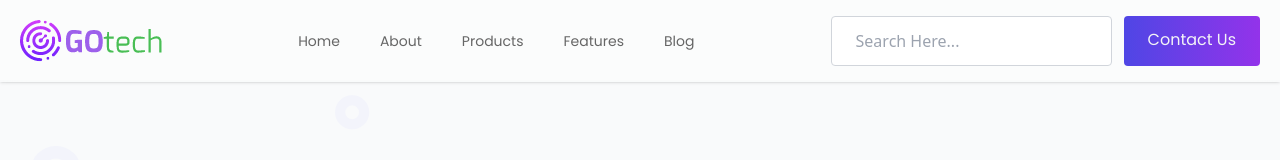
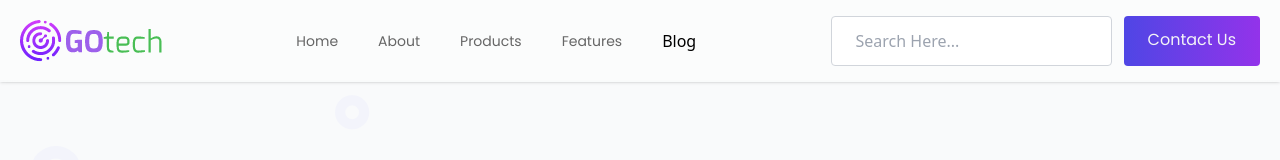
Before and after one commit to hamzandev/slicing, a Next.js app: page / in a window 1280 px wide. Shown: the top 160 px of the page. Built offline with nearby package versions, Linux system fonts and the light colour scheme.

Commit message:
Change anchor

```diff
--- a/components/Navbar.js
+++ b/components/Navbar.js
@@ -32,7 +32,7 @@ export default function Navbar() {
           <NavLink to="#about">About</NavLink>
           <NavLink to="#products">Products</NavLink>
           <NavLink to="#features">Features</NavLink>
-          <NavLink to="/blog">Blog</NavLink>
+          <Link to="/blog">Blog</Link>
         </div>
         <div
           className={`flex lg:flex-row flex-col gap-3 ${
@@ -57,7 +57,7 @@ export default function Navbar() {
           <NavLink to="#about">About</NavLink>
           <NavLink to="#products">Products</NavLink>
           <NavLink to="#features">Features</NavLink>
-          <NavLink to="/blog">Blog</NavLink>
+          <Link to="/blog">Blog</Link>
         </div>
         <div className={`lg:flex hidden lg:flex-row flex-col gap-3 `}>
           <form className="flex items-center">
```
